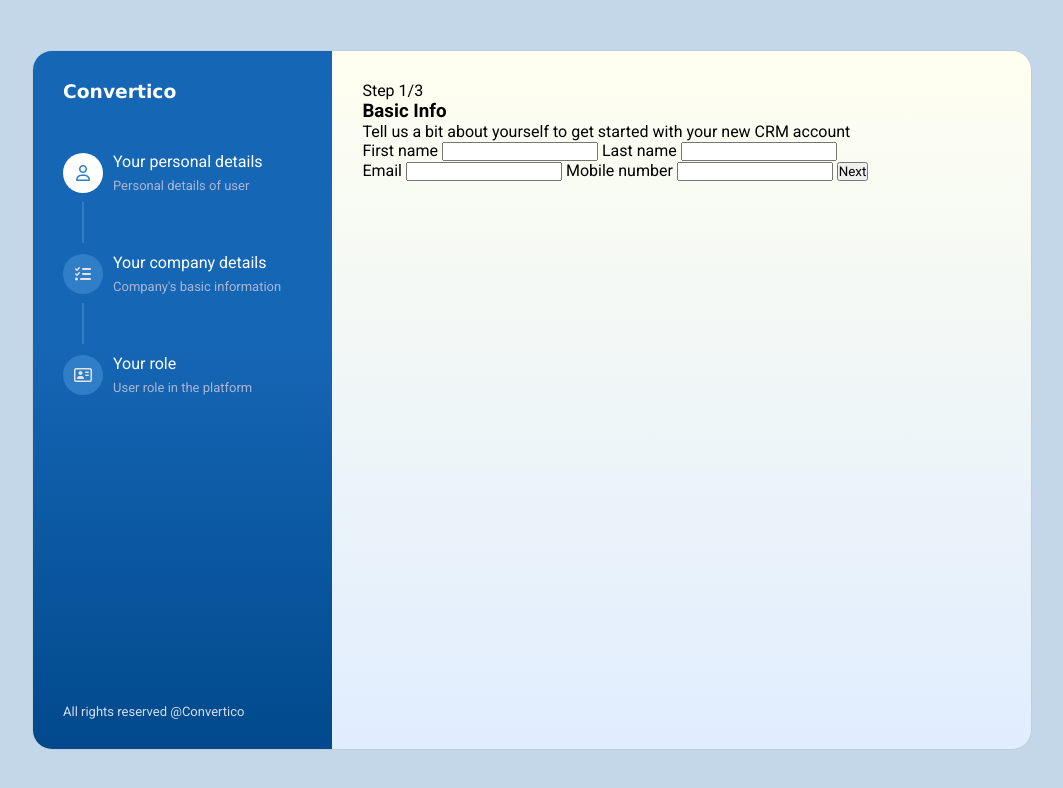
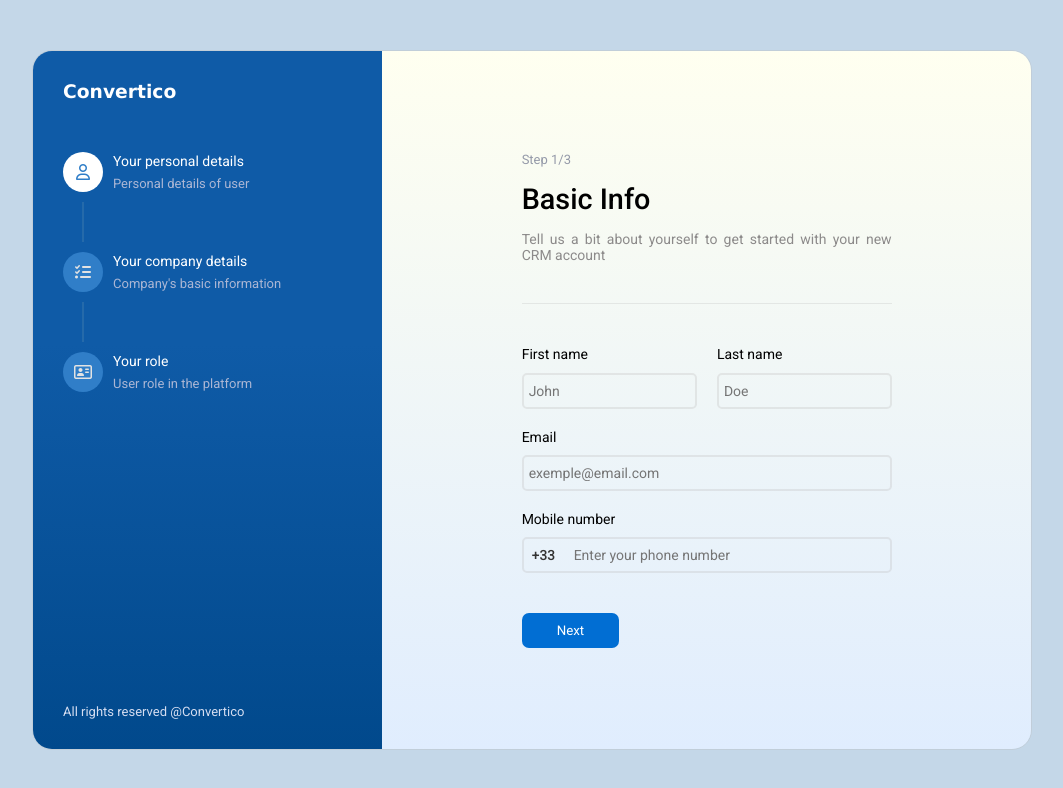
Before and after one commit to euroR67/form-3-steps, a plain HTML site: page index.html in a window 1280 px wide. Shown: the whole page, without its empty margins (108-1171 px from the left). Drawn offline with Linux system fonts and the light colour scheme.

Commit message:
step 1 done

```diff
--- a/index.html
+++ b/index.html
@@ -43,21 +43,35 @@
         </aside>
         <section>
             <div>
+                <div class="step-info">
                     <span>Step 1/3</span>
                     <h3>Basic Info</h3>
                     <p>Tell us a bit about yourself to get started with your new CRM account</p>
+                </div>
                 <form action="">
                     <div class="step1">
+                        <div class="first-last-name">
                             <div>
                                 <label for="first">First name</label>
-                            <input type="text" name="first">
+                                <input type="text" name="first" placeholder="John">
+                            </div>
+                            <div>
                                 <label for="last">Last name</label>
-                            <input type="text" name="last">
+                                <input type="text" name="last" placeholder="Doe">
                             </div>
+                        </div>
+                        <div class="email">
                             <label for="email">Email</label>
-                        <input type="text" name="email">
+                            <input type="text" name="email" placeholder="exemple@email.com">
+                        </div>
+                        <div class="phone">
                             <label for="phone">Mobile number</label>
-                        <input type="text" name="phone">
+                            <div class="phone-input">
+                                <span class="country-code">+33</span>
+                                <input type="text" name="phone" id="phone" placeholder="Enter your phone number">
+                            </div>
+                        </div>
+
                         <button>Next</button>
                     </div>
                 </form>
--- a/style.css
+++ b/style.css
@@ -26,10 +26,10 @@ main {
 
 aside {
     background: rgb(21,102,181);
-    background: linear-gradient(180deg, rgba(21,102,181,1) 42%, rgba(1,73,140,1) 100%);
+    background: linear-gradient(180deg, rgb(15, 91, 167) 42%, rgba(1,73,140,1) 100%);
     padding: 30px;
     color: #fff;
-    width: 30%;
+    width: 35%;
     display: flex;
     flex-direction: column;
 }
@@ -70,6 +70,7 @@ aside div ul li #active {
 
 .side-step-text p:first-child {
     font-weight: 400;
+    font-size: 14px;
 }
 
 .rights {
@@ -104,7 +105,7 @@ aside ul li::before {
     top: 50px;
     width: 2px;
     height: 100%;
-    background-color: #307ec8;
+    background-color: #256aaa;
     z-index: 0;
 }
 
@@ -117,5 +118,124 @@ section {
     background: rgb(224,237,254);
     background: linear-gradient(0deg, rgba(224,237,254,1) 0%, rgba(255,255,240,1) 100%);
     padding: 30px;
-    width: 70%;
+    width: 65%;
+    display: flex;
+    justify-content: center;
+    align-items: center;
 }
+
+section > div {
+    width: 370px;
+    display: flex;
+    flex-direction: column;
+}
+
+section .step-info {
+    display: flex;
+    flex-direction: column;
+}
+
+section .step-info > *:not(:last-child) {
+    margin-bottom: 15px;
+}
+
+section .step-info span {
+    font-size: 13px;
+    color: #959aa9;
+}
+
+section .step-info h3 {
+    font-size: 1.8em;
+    font-weight: 500;
+}
+
+section .step-info p {
+    font-size: 14px;
+    color: #8c8a8a;
+    text-align: justify;
+}
+
+/* Trait horizontal après .step-info */
+section .step-info::after {
+    content: '';
+    display: block;
+    width: 100%; /* Largeur du trait */
+    height: 1px; /* Épaisseur du trait */
+    background-color: #b9b9b948; /* Couleur du trait */
+    margin-block: 40px;
+}
+
+form .first-last-name {
+    display: flex;
+    gap: 20px;
+}
+
+.first-last-name > div > input {
+    margin-top: 10px;
+}
+
+form label {
+    font-size: 14px;
+}
+
+form input {
+    outline: none;
+    border: 2px solid rgba(180, 179, 179, 0.26);
+    padding: 8px 5px;
+    background-color: transparent;
+    border-radius: 5px;
+    width: 100%;
+    margin-bottom: 10px;
+    transition: all .2s ease-out;
+    font-size: 14px;
+}
+
+form input:focus {
+    border-color: #1172cc;
+}
+
+form input:hover {
+    border-color: #1172cc;
+}
+
+.email, .phone {
+    display: flex;
+    flex-direction: column;
+}
+
+.email label, .phone label {
+    margin-block: 10px;
+}
+
+form button {
+    border: none;
+    background-color: #016ed3;
+    color: #fff;
+    padding: 10px 35px;
+    border-radius: 7px;
+    margin-top: 30px;
+    cursor: pointer;
+    transition: background-color .3s ease;
+}
+
+form button:hover {
+    background-color: #016dd3d4;
+}
+
+.phone-input {
+    position: relative;
+}
+
+.country-code {
+    position: absolute;
+    top: 40%;
+    left: 10px;
+    transform: translateY(-50%);
+    color: #333;
+    font-size: 14px;
+    font-weight: 500;
+}
+
+.phone-input input {
+    padding-left: 50px; /* Espace pour l'indicatif pays */
+}
```
Lines whose indentation alone changed are shown as unchanged.
